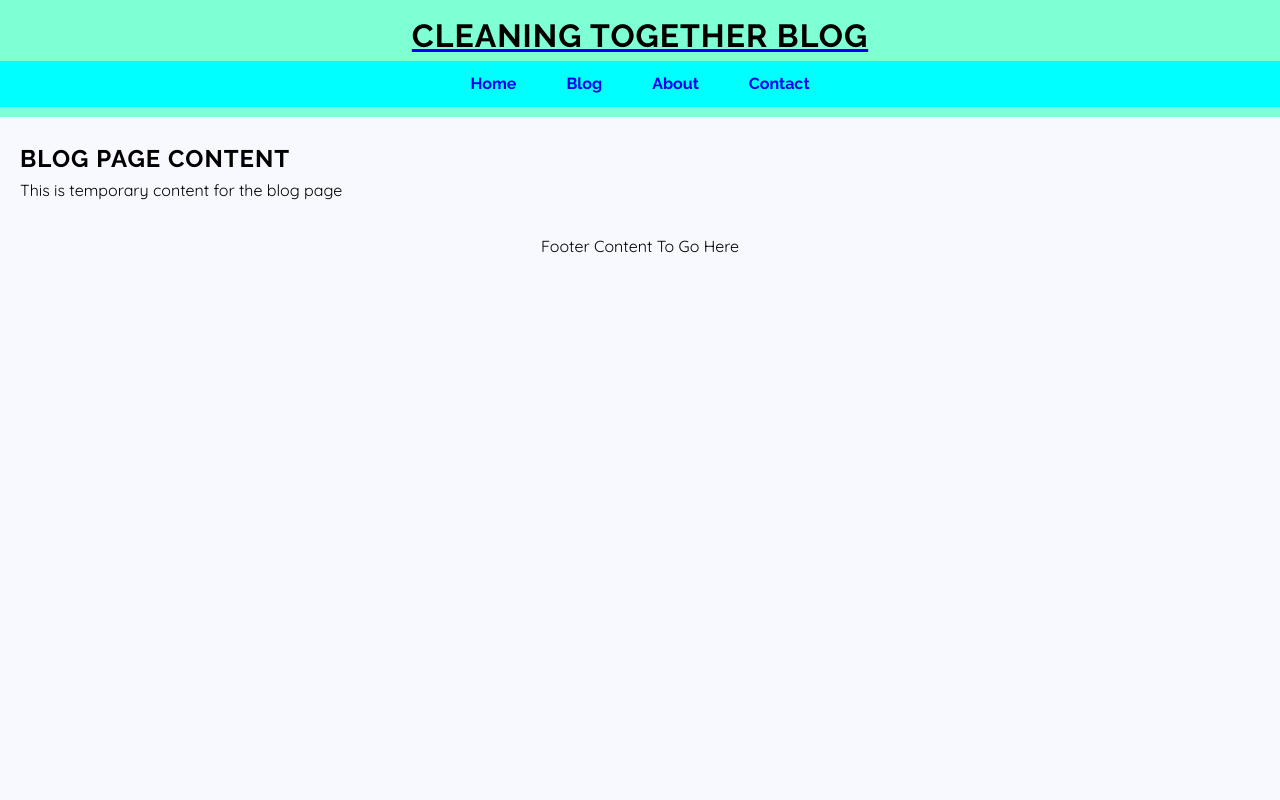
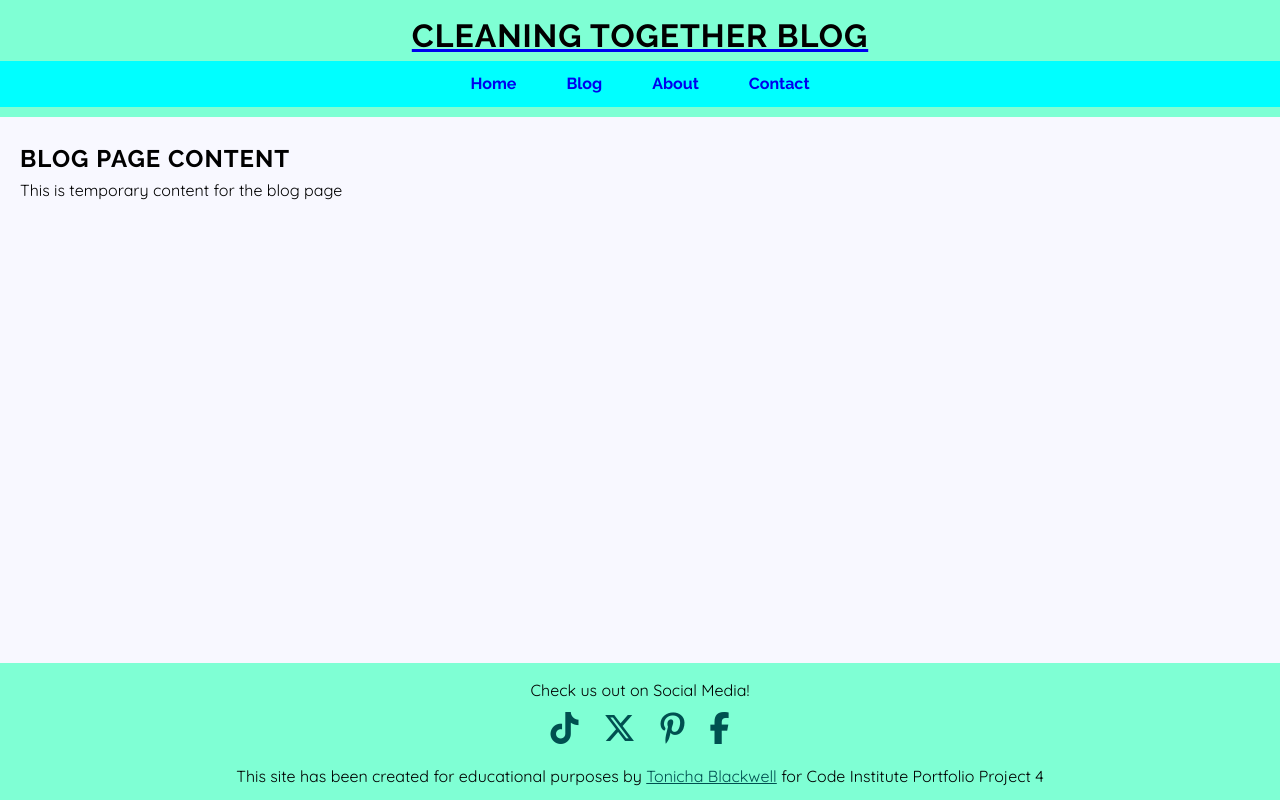
Before and after one commit to TonichaB/cleaning-blog, a Django app: page /blog/ in a window 1280 px wide. Run offline with Django 4.2, Linux system fonts and the light colour scheme; some libraries are stand-ins or nearby versions.

Commit message:
feat/style: Add and Style Footer
- Add the footer layout within the base html
- Add icons containing applicable social media links into footer
- Add css styling to the footer and social media links.

```diff
--- a/static/css/style.css
+++ b/static/css/style.css
@@ -40,6 +40,7 @@ body {
     line-height: 1.6;
     background-color: #f8f8ff;
     padding-top: 60px; /* Create space for fixed header */
+    padding-bottom: 60px; /* Create space for fixed footer */
 }
 
 main {
@@ -48,12 +49,56 @@ main {
     border-radius: 8px;
 }
 
-footer {
+/* Footer Styling */
+
+#footer {
+    background-color: #7fffd4;
+    color: #000000;
     padding: 10px 0;
     text-align: center;
-    position: relative;
+    position: fixed;
     bottom: 0;
+    left: 0;
     width: 100%;
+    z-index: 1000;
+}
+
+#social-media-links {
+    list-style-type: none;
+    padding: 0;
+    margin: 0 0 10px 0;
+    display: flex;
+    justify-content: center;
+    gap: 25px;
+}
+
+#social-media-links li a {
+    color:#005050;
+    font-size: 2rem;
+    transition: color 0.3s ease, transform 0.3s ease;
+}
+
+#social-media-links li a:hover,
+#social-media-links li a:focus {
+    color: #000000;
+    transform: scale(1.2);
+    outline: none;
+}
+
+#footer p {
+    margin-top: 5px;
+    font-size: 1rem;
+}
+
+#footer p a {
+    color: #005050;
+    text-decoration: underline;
+    transition: color 0.3s ease;
+}
+
+#footer p a:hover, #footer p a:focus {
+    color: #000000;
+    outline: none;
 }
 
 /* Navigation Styling */
@@ -118,6 +163,12 @@ a:focus, button:focus {
 /* Media Queries */
 
 @media (max-width: 768px) {
+
+    /* Nav Bar */
+    nav {
+        background-color: #00ffff;
+    }
+
     nav ul {
         flex-direction: column;
         display: none;
@@ -146,4 +197,7 @@ a:focus, button:focus {
         cursor: pointer;
         padding: 10px;
     }
+
+    /* Footer */
+
 }
--- a/templates/base.html
+++ b/templates/base.html
@@ -49,8 +49,23 @@
         {% endblock content %}
 
     </main>
-    <footer>
-        <p>Footer Content To Go Here</p>
+    <footer id="footer">
+        <p>Check us out on Social Media!</p>
+        <ul id="social-media-links">
+            <li>
+                <a href="https://www.tiktok.com/" target="_blank" rel="noopener" aria-label="Visit our TikTok Page (opens in a new tab)"><i class="fa-brands fa-tiktok"></i></a>
+            </li>
+            <li>
+                <a href="https://x.com/" target="_blank" rel="noopener" aria-label="Visit our X Page (opens in a new tab)"><i class="fa-brands fa-x-twitter"></i></a>
+            </li>
+            <li>
+                <a href="https://www.pinterest.co.uk/" target="_blank" rel="noopener" aria-label="Visit our Pinterest Page (opens in a new tab)"><i class="fa-brands fa-pinterest-p"></i></a>
+            </li>
+            <li>
+                <a href="https://www.facebook.com/" target="_blank" rel="noopener" aria-label="Visit our Facebook Page (opens in a new tab)"><i class="fa-brands fa-facebook-f"></i></a>
+            </li>
+        </ul>
+        <p>This site has been created for educational purposes by <a>Tonicha Blackwell</a> for Code Institute Portfolio Project 4</p>
     </footer>
     <!-- Font Awesome Kit -->
     <script src="https://kit.fontawesome.com/96afde0967.js" crossorigin="anonymous"></script>
```
